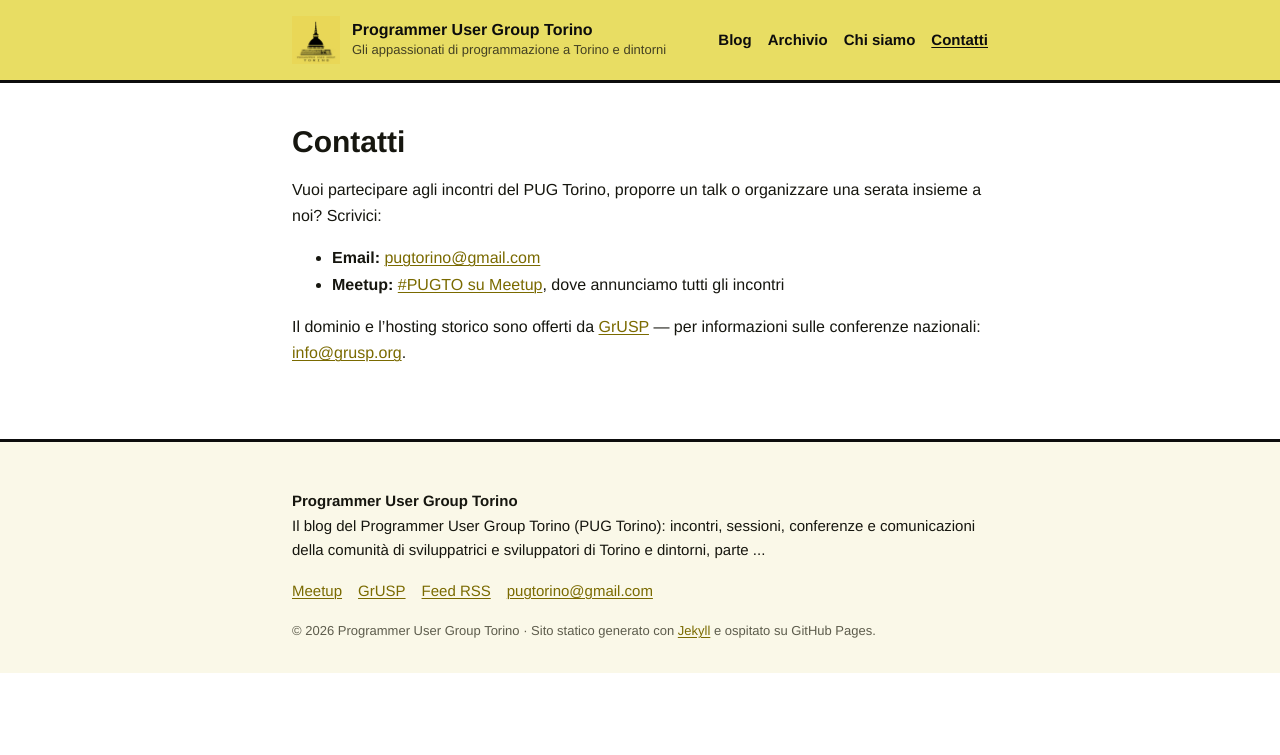
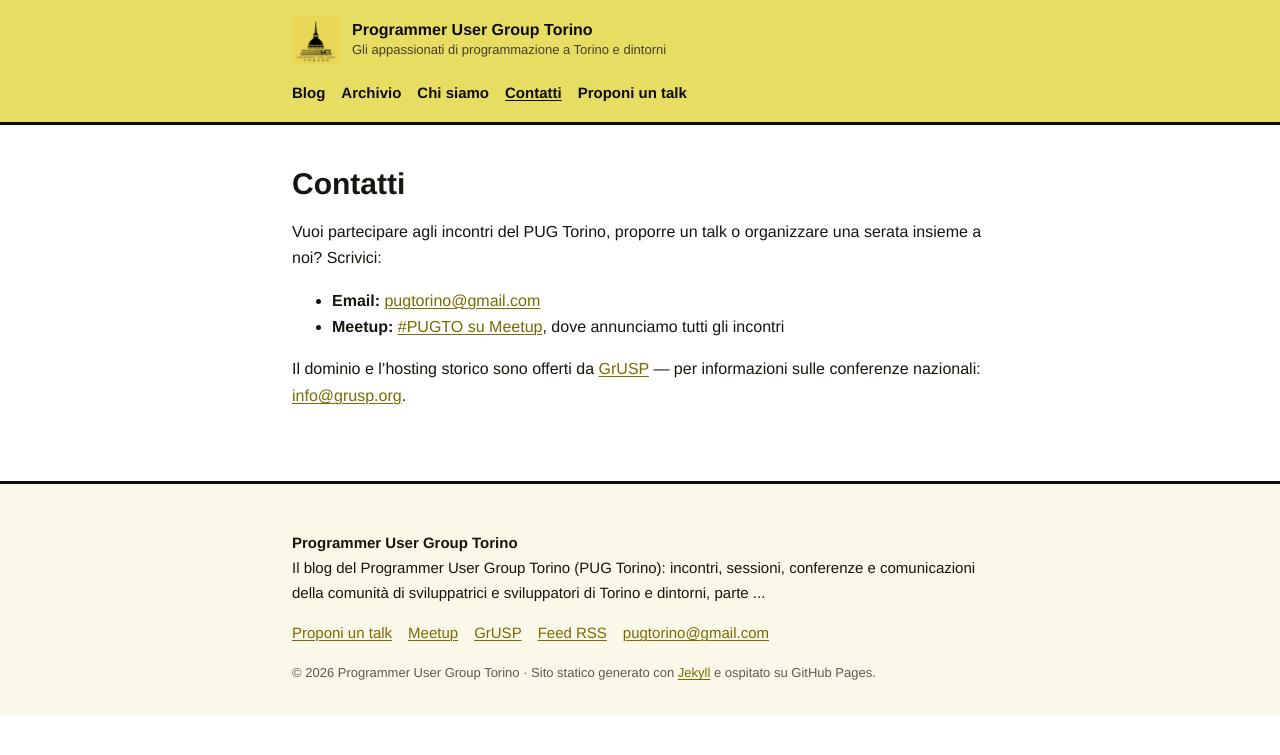
Before and after one commit to GrUSP/torino.grusp.org, a Jekyll site: the page built from pagine/contatti.md, in a window 1280 px wide. Shown: the top 755 px of the page. Built offline with Jekyll 4.4.1, drawn with Linux system fonts in a browser that asks for light colours.

Commit message:
feat(nav): add talk form link to nav and footer

```diff
--- a/_config.yml
+++ b/_config.yml
@@ -25,6 +25,9 @@
 social:
   meetup: "https://www.meetup.com/pugto-php-user-group-torino/"
   grusp: "https://www.grusp.org/"
+
+# Modulo Google con cui si propone un talk per un incontro.
+talk_form: "https://forms.gle/tRwE85mCYzPwehTWA"
 
 # --- Permalink e paginazione -------------------------------------------------
 # Su WordPress i post usavano /%postname%/ : manteniamo la stessa struttura
--- a/_data/navigation.yml
+++ b/_data/navigation.yml
@@ -6,3 +6,9 @@
   url: /chi-siamo/
 - title: Contatti
   url: /contatti/
+# Unica voce che porta fuori dal sito: external: true dice a header.html di
+# non passare l'URL a relative_url e di segnalarlo come link esterno.
+# L'URL sta anche in _config.yml (talk_form): se cambia, aggiorna entrambi.
+- title: Proponi un talk
+  url: https://forms.gle/tRwE85mCYzPwehTWA
+  external: true
--- a/_includes/footer.html
+++ b/_includes/footer.html
@@ -5,6 +5,7 @@
       {{ site.description | strip_newlines | truncate: 180 }}
     </p>
     <ul class="site-footer__links">
+      <li><a href="{{ site.talk_form }}">Proponi un talk</a></li>
       <li><a href="{{ site.social.meetup }}">Meetup</a></li>
       <li><a href="{{ site.social.grusp }}">GrUSP</a></li>
       <li><a href="{{ '/feed.xml' | relative_url }}">Feed RSS</a></li>
--- a/_includes/header.html
+++ b/_includes/header.html
@@ -13,7 +13,18 @@
     <nav class="site-nav" aria-label="Navigazione principale">
       <ul>
         {%- for item in site.data.navigation -%}
+        {%- comment -%}
+          relative_url va applicato solo agli URL interni: su un URL assoluto ci
+          incollerebbe davanti il baseurl. Sono esterne le voci con external: true
+          e, per sicurezza, quelle il cui URL ha già uno schema.
+        {%- endcomment -%}
+        {%- assign is_external = false -%}
+        {%- if item.external or item.url contains '://' -%}{%- assign is_external = true -%}{%- endif -%}
+        {%- if is_external -%}
+        <li><a href="{{ item.url }}">{{ item.title }}<span class="sr-only"> (link esterno)</span></a></li>
+        {%- else -%}
         <li><a href="{{ item.url | relative_url }}"{% if page.url == item.url %} aria-current="page"{% endif %}>{{ item.title }}</a></li>
+        {%- endif -%}
         {%- endfor -%}
       </ul>
     </nav>
```
